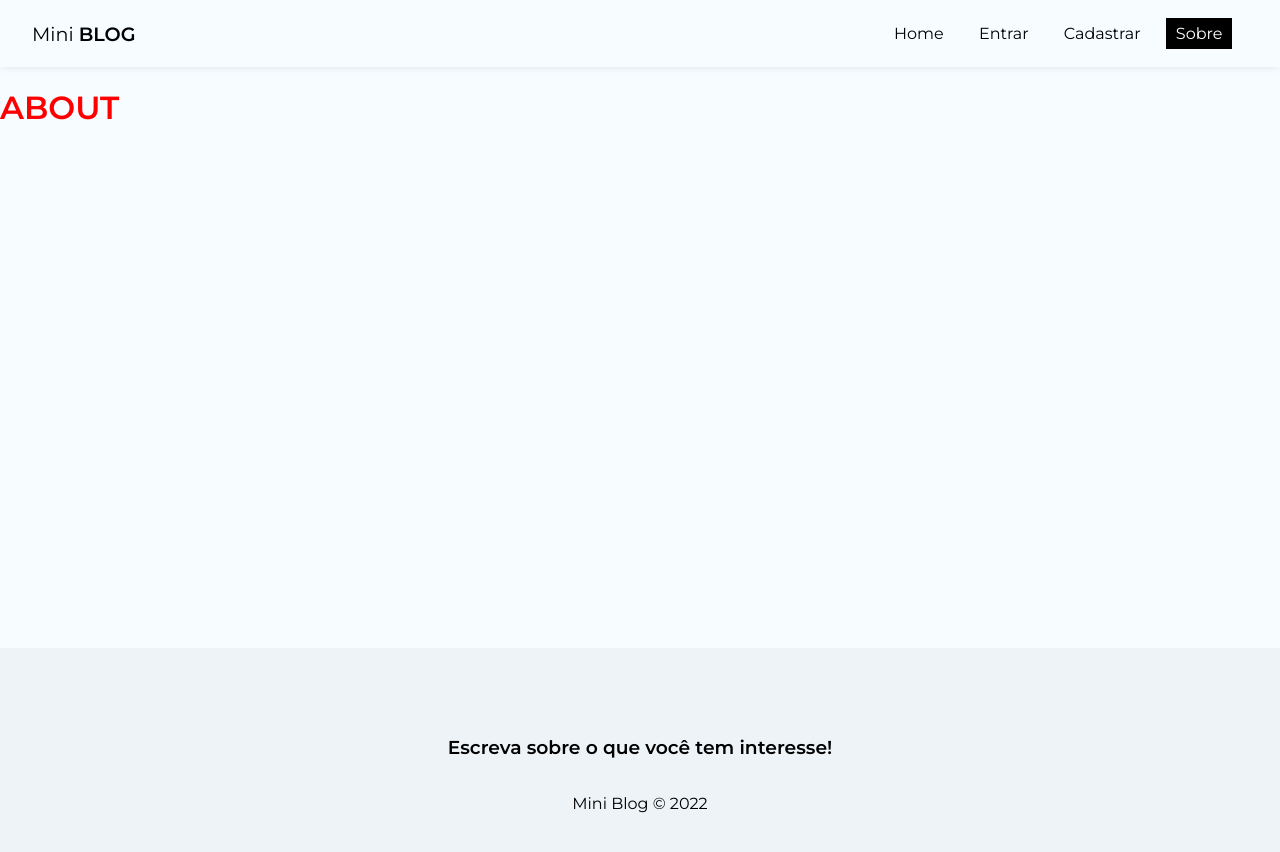
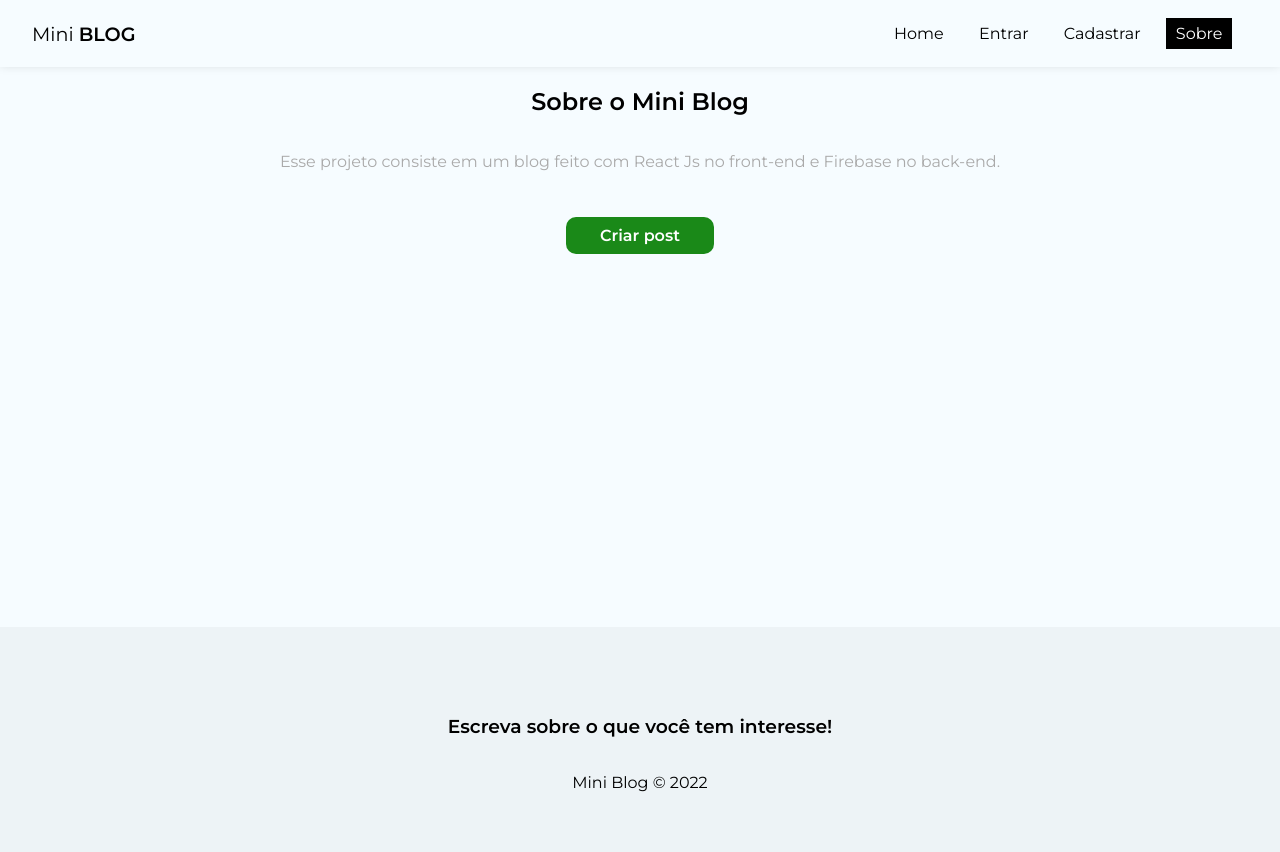
Before and after one commit to castrintt/mini-blog, a React (Vite) app in the folder blog/: page /about in a window 1280 px wide. Shown: the top 852 px of the page. Built offline with nearby package versions, Linux system fonts and the light colour scheme; no server answers.

Commit message:
[add] verify if user was logged to show in navbar login and register,if not logged show login and register, if the user was not logged show "novo post" and "dashboard" in the navbar

```diff
--- a/blog/src/App.jsx
+++ b/blog/src/App.jsx
@@ -8,7 +8,7 @@ import { BrowserRouter, Routes, Route, Navigate } from 'react-router-dom'
 import { onAuthStateChanged } from 'firebase/auth'
 
 //hooks
-import { useState,useEffect } from 'react'
+import { useState, useEffect } from 'react'
 import { useAuthentication } from './hooks/useAuthentication'
 
 // pages
@@ -40,9 +40,9 @@ function App() {
       setUser(user)
     })
 
-    },[auth])
+  }, [auth])
 
-    if (loadingUser){
+  if (loadingUser) {
     return <p>Carregando...</p>
   }
 
@@ -56,10 +56,10 @@ function App() {
             <Routes>
               <Route path='/' element={<Home />} />
               <Route path='/about' element={<About />} />
-              <Route path='/register' element={<Register />} />
-              <Route path='/login' element={<Login />} />
-              <Route path='/dashboard' element={<Dashboard />} />
-              <Route path='/post/create' element={<CreatePost />} />
+              <Route path='/register' element={!user ? <Register /> : <Navigate to='/' />} />
+              <Route path='/login' element={!user ? <Login /> : <Navigate to='/' />} />
+              <Route path='/post/create' element={user ? <CreatePost /> : <Navigate to='/login' />} />
+              <Route path='/dashboard' element={user ? <Dashboard /> : <Navigate to='/login' />} />
             </Routes>
           </div>
           <Footer />
--- a/blog/src/pages/about/About.jsx
+++ b/blog/src/pages/about/About.jsx
@@ -1,14 +1,19 @@
-import React from 'react'
-
+import { Link } from 'react-router-dom'
 //css
 import styles from './About.module.css'
 
 const About = () => {
   return (
-    <div>
-      <h1 className={styles.title}>
-      About
-      </h1>
+    <div className={styles.about}>
+      <h2>
+        Sobre o Mini <span>Blog</span>
+      </h2>
+      <p>
+        Esse projeto consiste em um blog feito com React Js no front-end e Firebase no back-end.
+      </p>
+      <Link to='/post/create'  className='btn'>
+          Criar post
+      </Link>
     </div>
   )
 }
--- a/blog/src/pages/about/About.module.css
+++ b/blog/src/pages/about/About.module.css
@@ -1,5 +1,17 @@
-.title {
-    color: red;
-    text-transform: uppercase;
-    font-weight: bold;
+.about {
+    text-align: center;
+    display: flex;
+    flex-direction: column;
+    align-items: center;
 }
+
+.about p {
+    color:  #aaa;
+    margin-bottom: 2em;
+}
+
+.about a {
+    display: block;
+    margin-top: .9em;
+    padding: .55em .9em;
+}
```
Lines whose indentation alone changed are shown as unchanged.
